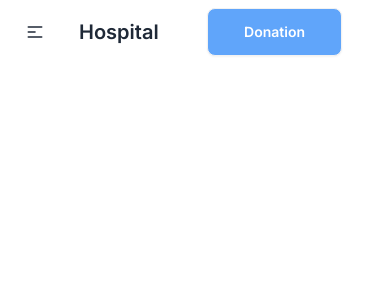
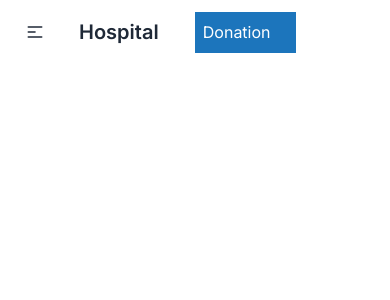
Before and after one commit to shamim1992/hospital, a Next.js app: page / in a window 390 px wide. Shown: the top 300 px of the page. Built offline with nearby package versions, Linux system fonts and the light colour scheme.

Commit message:
header-update

```diff
--- a/src/app/globals.css
+++ b/src/app/globals.css
@@ -7,13 +7,31 @@
   height: 53px;
 }
 
-.donation-btn:hover {
+.donation-btn {
   background-color: #1C75BC;
-
+  width: 180.52px;
+  height: 41px;
+  top: 73.5px;
+  left: 1648.48px;
+  padding: 9.5px 25px 10.5px 25px;
+  gap: 0px;
+  opacity: 0px;
+  text-align: center;
+  color: #F5F8FD;
+  margin-right: 20px;
 }
 @media (max-width: 768px)  {
   .donation-btn {
-
+    background-color: #1C75BC;
+    width: 100.52px;
+    height: 41px;
+    top: 73.5px;
+    left: 1648.48px;
+    padding: 9.5px 25px 10.5px 25px;
+    gap: 0px;
+    opacity: 0px;
+    text-align: center;
+    color: #F5F8FD;
 
   }
 }
--- a/src/components/header/Header.js
+++ b/src/components/header/Header.js
@@ -20,7 +20,6 @@ const Header = () => {
         </div>
         <div className="right-top-header">
           <ul className="flex justify-center items-center gap-3 ">
-            {/* <li className="btn btn-sm bg-base-100 hover:bg-green-500 hover:text-white rounded-2xl "><FaWhatsapp /></li> */}
             <li className="btn btn-sm bg-base-500 hover:bg-blue-500 hover:text-white rounded-2xl cursor-pointer">
               <FaFacebook />
             </li>
@@ -40,6 +39,7 @@ const Header = () => {
           </ul>
         </div>
       </div>
+
       {/* Main Menu start */}
 
       <div className="navbar ">
@@ -181,8 +181,8 @@ const Header = () => {
             </li>
           </ul>
         </div>
-        <div className="navbar-end pr-10">
-          <button className="donation-btn btn bg-blue-400 px-9 text-white">Donation</button>
+        <div className="navbar-end donation-btn">
+          <button className="   sm:px-2 lg:px-9 text-white sm:btn-sm ">Donation</button>
         </div>
       </div>
       {/* Main menu end */}
```
